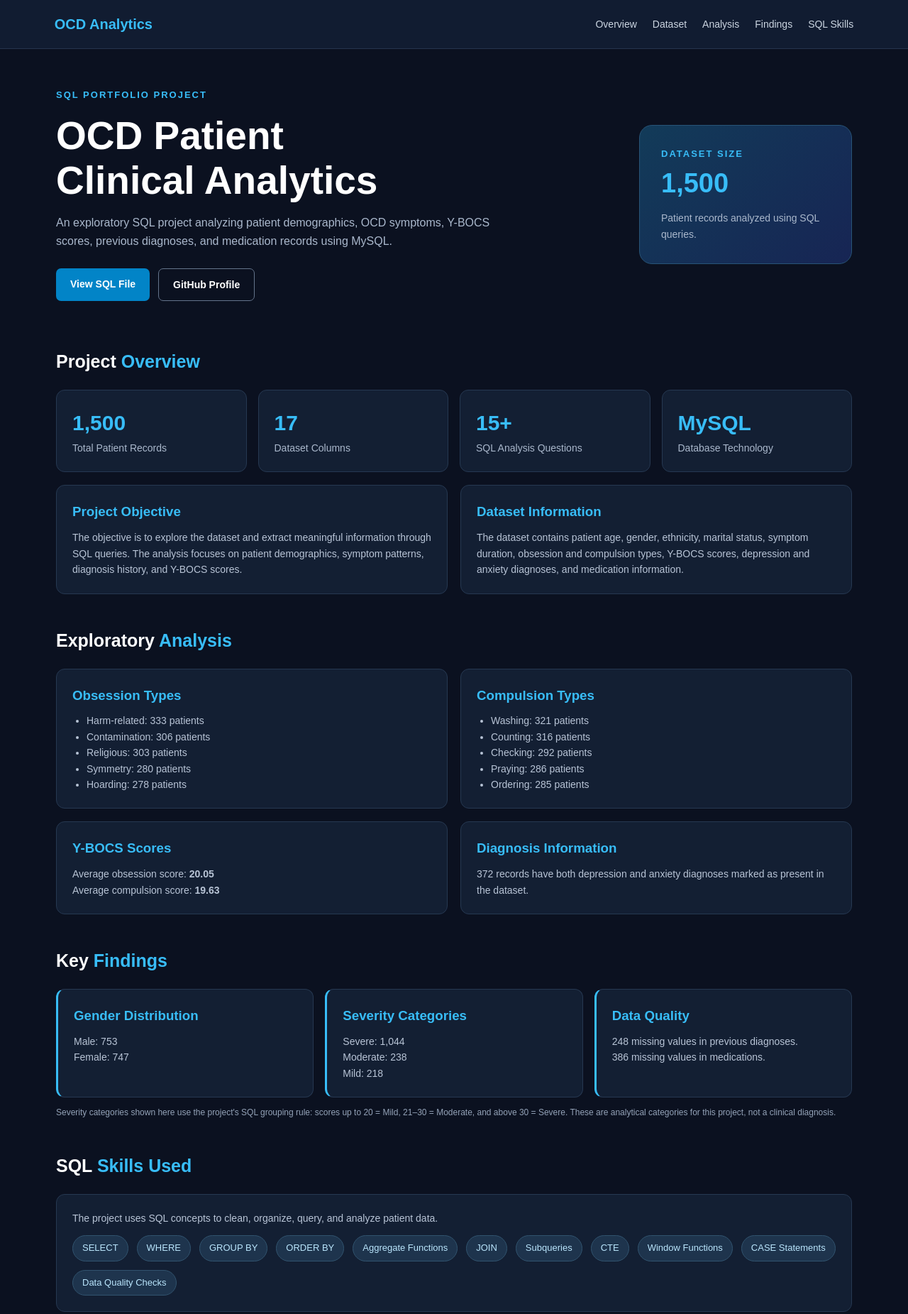
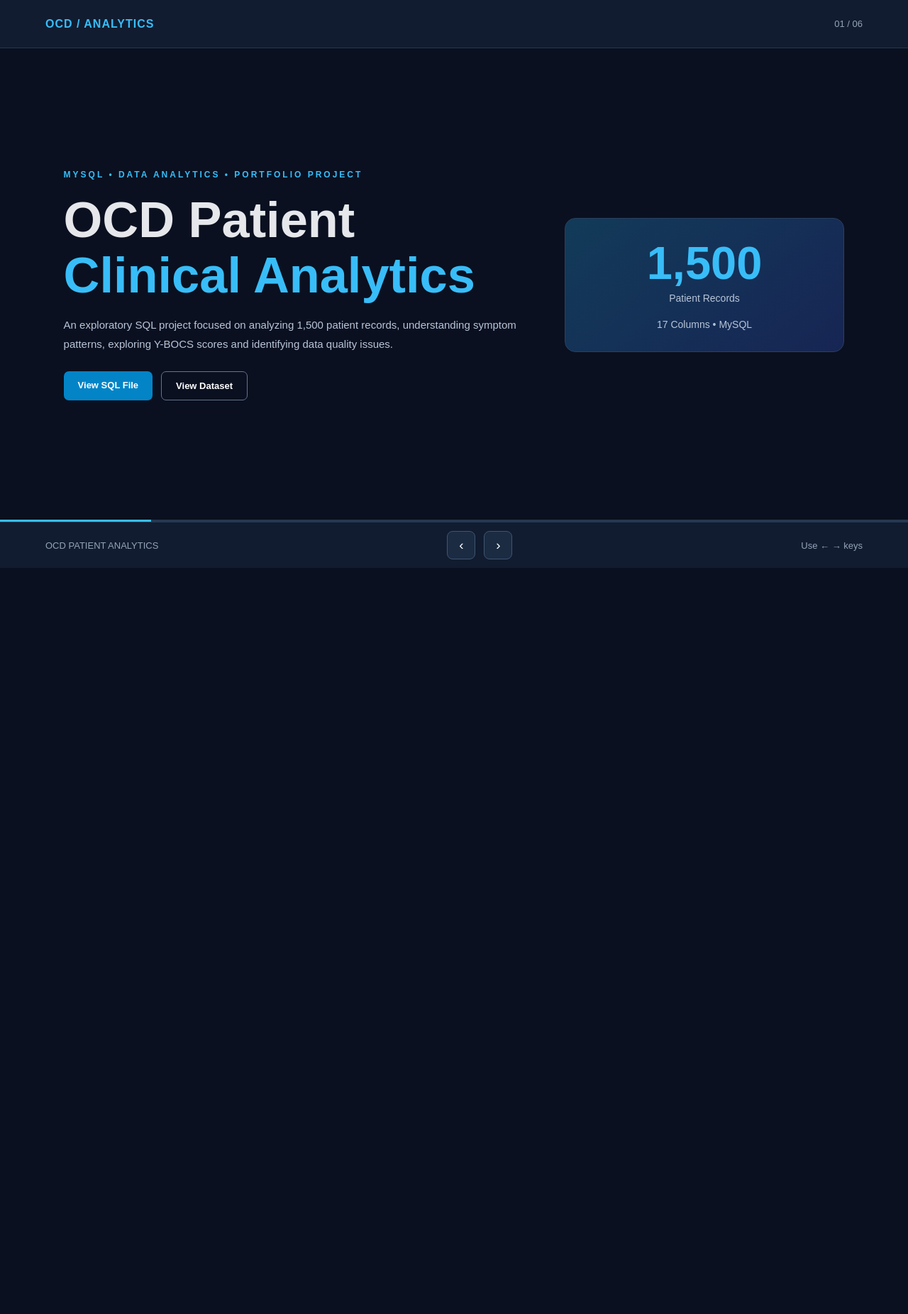
Before and after one commit to adarshpatel4873-ctrl/ocd-patient-clinical-analytics, a plain HTML site: page index.html in a window 1280 px wide. Shown: the top 1851 px of the page at 71% size. After the commit the page ends 800 px from the top, so only its background shows below. Drawn offline with Linux system fonts and the light colour scheme.

Commit message:
ADD index html code
Updated the title and improved CSS styles for better readability and layout. Added slides for project overview, patient demographics, symptom analysis, key findings, and conclusion.

```diff
--- a/index.html
+++ b/index.html
@@ -4,473 +4,318 @@
 <head>
 <meta charset="UTF-8">
 <meta name="viewport" content="width=device-width, initial-scale=1.0">
-<title>OCD Patient Clinical Analytics | SQL Project</title>
-
+<title>OCD Patient Clinical Analytics</title>
 <style>
-* {
-    margin: 0;
-    padding: 0;
-    box-sizing: border-box;
-    scroll-behavior: smooth;
+*{box-sizing:border-box;margin:0;padding:0}
+html,body{width:100%;height:100%;overflow:hidden}
+body{
+  font-family:Arial,sans-serif;
+  background:#0a1020;color:#e5e7eb;
 }
-
-body {
-    font-family: Arial, Helvetica, sans-serif;
-    background: #0b1120;
-    color: #e5e7eb;
-    line-height: 1.6;
+header{
+  height:68px;padding:0 5%;
+  display:flex;align-items:center;justify-content:space-between;
+  background:#111c30;border-bottom:1px solid #263851;
 }
-
-header {
-    background: #111c31;
-    padding: 18px 6%;
-    display: flex;
-    justify-content: space-between;
-    align-items: center;
-    flex-wrap: wrap;
-    gap: 15px;
-    border-bottom: 1px solid #26344d;
+.logo{font-weight:bold;color:#38bdf8;letter-spacing:1px}
+.counter{font-size:13px;color:#94a3b8}
+.slides{height:calc(100vh - 68px - 65px);position:relative}
+.slide{
+  display:none;width:100%;height:100%;
+  padding:35px 7%;
+  overflow-y:auto;
+  animation:fade .3s ease;
 }
-
-.logo {
-    color: #38bdf8;
-    font-size: 20px;
-    font-weight: bold;
+.slide.active{display:flex;flex-direction:column;justify-content:center}
+@keyframes fade{from{opacity:.3;transform:translateX(12px)}to{opacity:1;transform:translateX(0)}}
+.eyebrow{color:#38bdf8;font-size:12px;letter-spacing:3px;font-weight:bold}
+h1{font-size:clamp(38px,5.5vw,72px);line-height:1.1;margin:18px 0}
+h2{font-size:clamp(27px,3vw,42px);margin:12px 0 25px}
+h2 span{color:#38bdf8}
+h3{font-size:17px;color:#38bdf8;margin-bottom:12px}
+p{color:#b8c5d8;line-height:1.8;font-size:15px}
+.hero{
+  display:grid;grid-template-columns:1.7fr 1fr;
+  gap:35px;align-items:center;
 }
-
-nav {
-    display: flex;
-    gap: 22px;
-    flex-wrap: wrap;
+.hero-box,.card{
+  background:#131f33;border:1px solid #2b405e;
+  border-radius:15px;padding:25px;
 }
-
-nav a {
-    color: #cbd5e1;
-    text-decoration: none;
-    font-size: 14px;
+.hero-box{text-align:center;background:linear-gradient(140deg,#123b59,#172554)}
+.hero-box strong{display:block;font-size:65px;color:#38bdf8}
+.hero-box p{font-size:14px}
+.actions{display:flex;gap:12px;margin-top:25px;flex-wrap:wrap}
+.btn{
+  display:inline-block;padding:12px 20px;
+  border-radius:7px;text-decoration:none;
+  background:#0284c7;color:white;font-size:13px;font-weight:bold;
 }
-
-nav a:hover {
-    color: #38bdf8;
+.btn.alt{background:transparent;border:1px solid #64748b}
+.grid{
+  display:grid;grid-template-columns:repeat(3,minmax(0,1fr));
+  gap:17px;
 }
-
-.container {
-    max-width: 1250px;
-    margin: auto;
-    padding: 35px 5%;
+.grid.two{grid-template-columns:repeat(2,minmax(0,1fr))}
+.stat strong{font-size:34px;color:#38bdf8;display:block}
+.stat span{font-size:13px;color:#aab8cc}
+.metric{
+  display:flex;justify-content:space-between;gap:15px;
+  padding:10px 0;border-bottom:1px solid #293950;
+  color:#bdc9d9;font-size:14px;
 }
-
-.hero {
-    display: flex;
-    align-items: center;
-    justify-content: space-between;
-    gap: 35px;
-    min-height: 340px;
-    flex-wrap: wrap;
+.metric:last-child{border:0}
+.metric strong{color:white}
+.tags{display:flex;gap:10px;flex-wrap:wrap}
+.tag{
+  padding:10px 15px;border-radius:25px;
+  background:#1e344d;color:#bae6fd;
+  border:1px solid #31536e;font-size:13px;
 }
-
-.hero-content {
-    flex: 1 1 500px;
+.conclusion{
+  border-left:4px solid #38bdf8;
+  padding:25px 30px;background:#131f33;border-radius:10px;
 }
-
-.tag {
-    color: #38bdf8;
-    font-size: 13px;
-    letter-spacing: 2px;
-    text-transform: uppercase;
-    font-weight: bold;
+footer{
+  height:65px;background:#111c30;
+  border-top:1px solid #263851;
+  display:flex;align-items:center;justify-content:space-between;
+  padding:0 5%;
 }
-
-h1 {
-    font-size: clamp(32px, 5vw, 55px);
-    line-height: 1.15;
-    margin: 15px 0;
-    color: #ffffff;
+.controls{display:flex;gap:12px}
+.controls button{
+  width:40px;height:40px;border:1px solid #405570;
+  background:#1b2b42;color:white;border-radius:8px;
+  cursor:pointer;font-size:19px;
 }
-
-.hero p {
-    color: #aab8cc;
-    max-width: 650px;
-    font-size: 16px;
+.controls button:hover{background:#0284c7}
+.progress{
+  height:3px;background:#263851;
+  position:absolute;bottom:0;left:0;width:100%;
 }
-
-.hero-box {
-    flex: 0 1 300px;
-    background: linear-gradient(135deg, #123b59, #172554);
-    padding: 30px;
-    border-radius: 18px;
-    border: 1px solid #285477;
-}
-
-.hero-box h2 {
-    color: #38bdf8;
-    font-size: 38px;
-}
-
-.hero-box p {
-    margin-top: 8px;
-    font-size: 14px;
-}
-
-.buttons {
-    display: flex;
-    gap: 12px;
-    flex-wrap: wrap;
-    margin-top: 25px;
-}
-
-.btn {
-    display: inline-block;
-    padding: 11px 20px;
-    border-radius: 7px;
-    text-decoration: none;
-    font-weight: bold;
-    font-size: 14px;
-    background: #0284c7;
-    color: white;
-}
-
-.btn.secondary {
-    background: transparent;
-    border: 1px solid #64748b;
-}
-
-section {
-    margin-top: 45px;
-    scroll-margin-top: 25px;
-}
-
-.section-title {
-    font-size: 25px;
-    color: #ffffff;
-    margin-bottom: 20px;
-}
-
-.section-title span {
-    color: #38bdf8;
-}
-
-.stats {
-    display: grid;
-    grid-template-columns: repeat(4, 1fr);
-    gap: 16px;
-}
-
-.card {
-    background: #131f33;
-    border: 1px solid #263851;
-    padding: 22px;
-    border-radius: 12px;
-}
-
-.stat-number {
-    color: #38bdf8;
-    font-size: 30px;
-    font-weight: bold;
-}
-
-.stat-label {
-    color: #aab8cc;
-    font-size: 14px;
-}
-
-.two-column {
-    display: grid;
-    grid-template-columns: 1fr 1fr;
-    gap: 18px;
-}
-
-.card h3 {
-    color: #38bdf8;
-    margin-bottom: 10px;
-}
-
-.card p, .card li {
-    color: #b8c4d6;
-    font-size: 14px;
-}
-
-.card ul {
-    padding-left: 20px;
-}
-
-.horizontal-list {
-    display: flex;
-    gap: 12px;
-    flex-wrap: wrap;
-    margin-top: 12px;
-}
-
-.pill {
-    background: #1e344d;
-    color: #bae6fd;
-    border: 1px solid #31536e;
-    padding: 7px 13px;
-    border-radius: 20px;
-    font-size: 13px;
-}
-
-.findings {
-    display: grid;
-    grid-template-columns: repeat(3, 1fr);
-    gap: 16px;
-}
-
-.finding {
-    border-left: 3px solid #38bdf8;
-}
-
-footer {
-    margin-top: 60px;
-    padding: 28px 5%;
-    text-align: center;
-    background: #111c31;
-    color: #94a3b8;
-    font-size: 13px;
-}
-
-@media (max-width: 800px) {
-    .stats {
-        grid-template-columns: repeat(2, 1fr);
-    }
-
-    .findings {
-        grid-template-columns: repeat(2, 1fr);
-    }
-}
-
-@media (max-width: 600px) {
-    header {
-        flex-direction: column;
-        align-items: flex-start;
-    }
-
-    nav {
-        gap: 12px;
-    }
-
-    .two-column, .findings, .stats {
-        grid-template-columns: 1fr;
-    }
-
-    .hero {
-        padding-top: 15px;
-    }
+.progress span{display:block;height:100%;background:#38bdf8;width:0;transition:width .3s}
+.note{font-size:11px;color:#8498b3;margin-top:15px}
+@media(max-width:750px){
+  header{height:60px}
+  .slides{height:calc(100vh - 60px - 60px)}
+  .slide{padding:25px 6%}
+  .slide.active{justify-content:flex-start;padding-top:35px}
+  .hero,.grid,.grid.two{grid-template-columns:1fr}
+  .hero-box{padding:16px}
+  .hero-box strong{font-size:42px}
+  footer{height:60px}
+  .counter{font-size:11px}
 }
 </style>
 </head>
-
 <body>
 
 <header>
-    <div class="logo">OCD Analytics</div>
-    <nav>
-        <a href="#overview">Overview</a>
-        <a href="#dataset">Dataset</a>
-        <a href="#analysis">Analysis</a>
-        <a href="#findings">Findings</a>
-        <a href="#skills">SQL Skills</a>
-    </nav>
+  <div class="logo">OCD / ANALYTICS</div>
+  <div class="counter" id="counter">01 / 06</div>
 </header>
 
-<main class="container">
+<div class="slides">
 
-    <div class="hero" id="overview">
-        <div class="hero-content">
-            <div class="tag">SQL Portfolio Project</div>
-            <h1>OCD Patient<br>Clinical Analytics</h1>
+<!-- SLIDE 1 -->
+<section class="slide active">
+  <div class="hero">
+    <div>
+      <div class="eyebrow">MYSQL • DATA ANALYTICS • PORTFOLIO PROJECT</div>
+      <h1>OCD Patient<br><span style="color:#38bdf8">Clinical Analytics</span></h1>
       <p>
-                An exploratory SQL project analyzing patient demographics,
-                OCD symptoms, Y-BOCS scores, previous diagnoses, and
-                medication records using MySQL.
+        An exploratory SQL project focused on analyzing 1,500 patient
+        records, understanding symptom patterns, exploring Y-BOCS scores
+        and identifying data quality issues.
       </p>
-
-            <div class="buttons">
+      <div class="actions">
         <a class="btn" href="ocd_patient_analysis.sql">View SQL File</a>
-                <a class="btn secondary" href="https://github.com/adarshpatel4873-ctrl"
-                   target="_blank">GitHub Profile</a>
+        <a class="btn alt" href="ocd_patient.csv">View Dataset</a>
       </div>
     </div>
-
     <div class="hero-box">
-            <div class="tag">Dataset Size</div>
-            <h2>1,500</h2>
-            <p>Patient records analyzed using SQL queries.</p>
-        </div>
-    </div>
-
-    <section id="dataset">
-        <h2 class="section-title">Project <span>Overview</span></h2>
-
-        <div class="stats">
-            <div class="card">
-                <div class="stat-number">1,500</div>
-                <div class="stat-label">Total Patient Records</div>
-            </div>
-
-            <div class="card">
-                <div class="stat-number">17</div>
-                <div class="stat-label">Dataset Columns</div>
-            </div>
-
-            <div class="card">
-                <div class="stat-number">15+</div>
-                <div class="stat-label">SQL Analysis Questions</div>
-            </div>
-
-            <div class="card">
-                <div class="stat-number">MySQL</div>
-                <div class="stat-label">Database Technology</div>
-            </div>
-        </div>
-
-        <div class="two-column" style="margin-top:18px;">
-            <div class="card">
-                <h3>Project Objective</h3>
-                <p>
-                    The objective is to explore the dataset and extract
-                    meaningful information through SQL queries. The analysis
-                    focuses on patient demographics, symptom patterns,
-                    diagnosis history, and Y-BOCS scores.
-                </p>
-            </div>
-
-            <div class="card">
-                <h3>Dataset Information</h3>
-                <p>
-                    The dataset contains patient age, gender, ethnicity,
-                    marital status, symptom duration, obsession and
-                    compulsion types, Y-BOCS scores, depression and anxiety
-                    diagnoses, and medication information.
-                </p>
+      <strong>1,500</strong>
+      <p>Patient Records</p>
+      <p style="margin-top:12px">17 Columns • MySQL</p>
     </div>
   </div>
 </section>
 
-    <section id="analysis">
-        <h2 class="section-title">Exploratory <span>Analysis</span></h2>
+<!-- SLIDE 2 -->
+<section class="slide">
+  <div class="eyebrow">01 / PROJECT INTRODUCTION</div>
+  <h2>Project <span>Overview</span></h2>
+  <div class="grid two">
+    <div class="card">
+      <h3>Objective</h3>
+      <p>
+        To explore healthcare-related patient data using MySQL and extract
+        useful summaries about demographics, symptoms, diagnosis history,
+        and Y-BOCS scores.
+      </p>
+    </div>
+    <div class="card">
+      <h3>Dataset</h3>
+      <p>
+        The dataset includes age, gender, ethnicity, marital status,
+        symptom duration, obsession and compulsion types, diagnosis
+        fields and medication information.
+      </p>
+    </div>
+    <div class="card stat"><strong>1,500</strong><span>Patient Records</span></div>
+    <div class="card stat"><strong>17</strong><span>Dataset Columns</span></div>
+  </div>
+</section>
 
-        <div class="two-column">
+<!-- SLIDE 3 -->
+<section class="slide">
+  <div class="eyebrow">02 / PATIENT DEMOGRAPHICS</div>
+  <h2>Understanding the <span>Dataset</span></h2>
+  <div class="grid">
+    <div class="card stat">
+      <strong>753</strong><span>Male Patients</span>
+    </div>
+    <div class="card stat">
+      <strong>747</strong><span>Female Patients</span>
+    </div>
+    <div class="card stat">
+      <strong>15+</strong><span>SQL Analysis Questions</span>
+    </div>
+  </div>
+  <div class="card" style="margin-top:18px">
+    <h3>What was explored?</h3>
+    <p>
+      Patient age and gender distribution, ethnicity, marital status,
+      family history, symptom duration and diagnosis dates.
+    </p>
+  </div>
+</section>
+
+<!-- SLIDE 4 -->
+<section class="slide">
+  <div class="eyebrow">03 / SYMPTOM ANALYSIS</div>
+  <h2>Obsession & <span>Compulsion Types</span></h2>
+  <div class="grid two">
     <div class="card">
       <h3>Obsession Types</h3>
-                <ul>
-                    <li>Harm-related: 333 patients</li>
-                    <li>Contamination: 306 patients</li>
-                    <li>Religious: 303 patients</li>
-                    <li>Symmetry: 280 patients</li>
-                    <li>Hoarding: 278 patients</li>
-                </ul>
+      <div class="metric"><span>Harm-related</span><strong>333</strong></div>
+      <div class="metric"><span>Contamination</span><strong>306</strong></div>
+      <div class="metric"><span>Religious</span><strong>303</strong></div>
+      <div class="metric"><span>Symmetry</span><strong>280</strong></div>
+      <div class="metric"><span>Hoarding</span><strong>278</strong></div>
     </div>
-
     <div class="card">
       <h3>Compulsion Types</h3>
-                <ul>
-                    <li>Washing: 321 patients</li>
-                    <li>Counting: 316 patients</li>
-                    <li>Checking: 292 patients</li>
-                    <li>Praying: 286 patients</li>
-                    <li>Ordering: 285 patients</li>
-                </ul>
-            </div>
-
-            <div class="card">
-                <h3>Y-BOCS Scores</h3>
-                <p>Average obsession score: <strong>20.05</strong></p>
-                <p>Average compulsion score: <strong>19.63</strong></p>
-            </div>
-
-            <div class="card">
-                <h3>Diagnosis Information</h3>
-                <p>
-                    372 records have both depression and anxiety diagnoses
-                    marked as present in the dataset.
-                </p>
+      <div class="metric"><span>Washing</span><strong>321</strong></div>
+      <div class="metric"><span>Counting</span><strong>316</strong></div>
+      <div class="metric"><span>Checking</span><strong>292</strong></div>
+      <div class="metric"><span>Praying</span><strong>286</strong></div>
+      <div class="metric"><span>Ordering</span><strong>285</strong></div>
     </div>
   </div>
 </section>
 
-    <section id="findings">
-        <h2 class="section-title">Key <span>Findings</span></h2>
-
-        <div class="findings">
-            <div class="card finding">
-                <h3>Gender Distribution</h3>
-                <p>Male: 753</p>
-                <p>Female: 747</p>
+<!-- SLIDE 5 -->
+<section class="slide">
+  <div class="eyebrow">04 / KEY ANALYTICAL RESULTS</div>
+  <h2>Key <span>Findings</span></h2>
+  <div class="grid">
+    <div class="card">
+      <h3>Average Y-BOCS Scores</h3>
+      <div class="metric"><span>Obsession</span><strong>20.05</strong></div>
+      <div class="metric"><span>Compulsion</span><strong>19.63</strong></div>
     </div>
-
-            <div class="card finding">
+    <div class="card">
       <h3>Severity Categories</h3>
-                <p>Severe: 1,044</p>
-                <p>Moderate: 238</p>
-                <p>Mild: 218</p>
+      <div class="metric"><span>Severe</span><strong>1,044</strong></div>
+      <div class="metric"><span>Moderate</span><strong>238</strong></div>
+      <div class="metric"><span>Mild</span><strong>218</strong></div>
     </div>
-
-            <div class="card finding">
+    <div class="card">
       <h3>Data Quality</h3>
-                <p>248 missing values in previous diagnoses.</p>
-                <p>386 missing values in medications.</p>
+      <div class="metric"><span>Missing previous diagnoses</span><strong>248</strong></div>
+      <div class="metric"><span>Missing medications</span><strong>386</strong></div>
+      <div class="metric"><span>Both diagnoses present</span><strong>372</strong></div>
     </div>
   </div>
-
-        <p style="color:#94a3b8; font-size:12px; margin-top:12px;">
-            Severity categories shown here use the project's SQL grouping
-            rule: scores up to 20 = Mild, 21–30 = Moderate, and above 30 = Severe.
-            These are analytical categories for this project, not a clinical
-            diagnosis.
+  <p class="note">
+    Severity categories are the project's analytical grouping, not a
+    clinical diagnosis. Findings do not establish medical causation.
   </p>
 </section>
 
-    <section id="skills">
-        <h2 class="section-title">SQL <span>Skills Used</span></h2>
-
+<!-- SLIDE 6 -->
+<section class="slide">
+  <div class="eyebrow">05 / TECHNOLOGY & CONCLUSION</div>
+  <h2>Tools, Skills & <span>Takeaways</span></h2>
+  <div class="grid two">
     <div class="card">
-            <p>
-                The project uses SQL concepts to clean, organize, query,
-                and analyze patient data.
-            </p>
-
-            <div class="horizontal-list">
-                <span class="pill">SELECT</span>
-                <span class="pill">WHERE</span>
-                <span class="pill">GROUP BY</span>
-                <span class="pill">ORDER BY</span>
-                <span class="pill">Aggregate Functions</span>
-                <span class="pill">JOIN</span>
-                <span class="pill">Subqueries</span>
-                <span class="pill">CTE</span>
-                <span class="pill">Window Functions</span>
-                <span class="pill">CASE Statements</span>
-                <span class="pill">Data Quality Checks</span>
+      <h3>SQL Skills Used</h3>
+      <div class="tags">
+        <span class="tag">SELECT</span>
+        <span class="tag">WHERE</span>
+        <span class="tag">GROUP BY</span>
+        <span class="tag">JOIN</span>
+        <span class="tag">CTE</span>
+        <span class="tag">Subqueries</span>
+        <span class="tag">Window Functions</span>
+        <span class="tag">CASE</span>
+        <span class="tag">Aggregations</span>
       </div>
     </div>
+    <div class="card">
+      <h3>Conclusion</h3>
+      <p>
+        This project demonstrates how SQL can explore structured
+        healthcare-related data, summarize patient information,
+        identify patterns and check data quality. It strengthened
+        practical MySQL and exploratory data analysis skills.
+      </p>
+    </div>
+  </div>
+  <div class="conclusion" style="margin-top:18px">
+    <h3>Thank You</h3>
+    <p>OCD Patient Clinical Analytics | Created by Adarsh | MySQL Portfolio Project</p>
+  </div>
+  <p class="note">
+    Educational data analysis only. Not medical advice or clinical research.
+  </p>
 </section>
 
-    <section>
-        <h2 class="section-title">Project <span>Conclusion</span></h2>
-
-        <div class="card">
-            <p>
-                This project demonstrates how SQL can be used to explore
-                structured healthcare-related data, identify patterns,
-                summarize patient information, and check data quality.
-                It helped strengthen practical skills in MySQL and
-                exploratory data analysis.
-            </p>
-            <p style="margin-top:12px; color:#94a3b8;">
-                Disclaimer: This is an educational data analysis project.
-                The dataset analysis does not establish medical conclusions,
-                causation, or treatment recommendations.
-            </p>
+<div class="progress"><span id="progress"></span></div>
 </div>
-    </section>
-
-</main>
 
 <footer>
-    <p>OCD Patient Clinical Analytics | SQL Portfolio Project</p>
-    <p>Created by Adarsh | MySQL</p>
+  <div class="counter">OCD PATIENT ANALYTICS</div>
+  <div class="controls">
+    <button onclick="changeSlide(-1)" aria-label="Previous slide">‹</button>
+    <button onclick="changeSlide(1)" aria-label="Next slide">›</button>
+  </div>
+  <div class="counter">Use ← → keys</div>
 </footer>
 
+<script>
+const slides = document.querySelectorAll('.slide');
+let current = 0;
+
+function showSlide(index){
+  current = Math.max(0,Math.min(index,slides.length-1));
+  slides.forEach((slide,i)=>slide.classList.toggle('active',i===current));
+  document.getElementById('counter').textContent =
+    String(current+1).padStart(2,'0') + ' / ' +
+    String(slides.length).padStart(2,'0');
+  document.getElementById('progress').style.width =
+    ((current+1)/slides.length*100)+'%';
+}
+
+function changeSlide(step){showSlide(current+step);}
+
+document.addEventListener('keydown',e=>{
+  if(e.key==='ArrowRight'||e.key===' '){changeSlide(1);}
+  if(e.key==='ArrowLeft'){changeSlide(-1);}
+});
+
+showSlide(0);
+</script>
 </body>
 </html>
```
Lines whose indentation alone changed are shown as unchanged.
